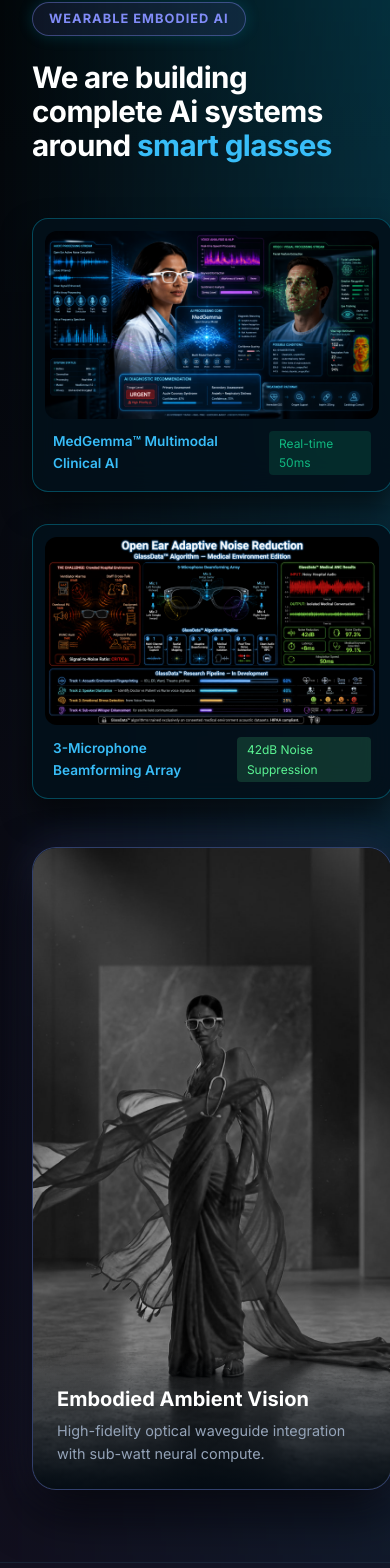
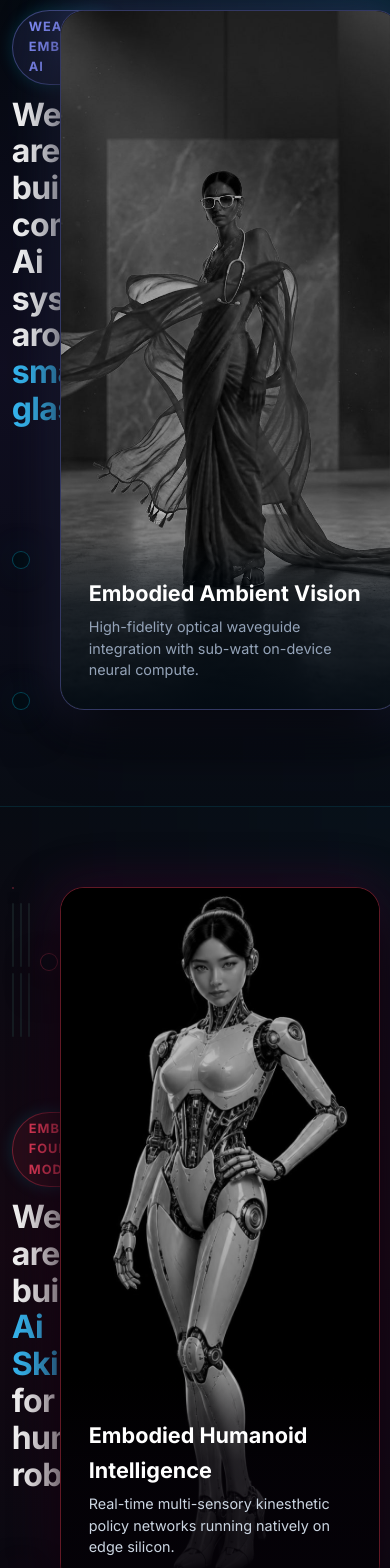
Before and after one commit to anjaliyadavks/GDWEBSITE, a React (Vite) app: page / in a window 390 px wide. Shown: the part 2402-3970 px from the top of the page. Built offline with nearby package versions, Linux system fonts and the light colour scheme.

Commit message:
fix: redesign HumanoidRobotics and SmartGlasses sections into widescreen cinematic presentation layout

```diff
--- a/src/components/HumanoidRobotics.jsx
+++ b/src/components/HumanoidRobotics.jsx
@@ -3,139 +3,151 @@ import { motion } from 'framer-motion';
 
 const HumanoidRobotics = () => {
   return (
-    <section className="section" id="robots" style={{ borderTop: '1px solid rgba(6,182,212,0.15)', background: 'linear-gradient(180deg, rgba(20,18,35,0.9) 0%, rgba(30,10,25,0.95) 100%)' }}>
-      <div className="container">
+    <section className="section" id="robots" style={{
+      borderTop: '1px solid rgba(6,182,212,0.15)',
+      background: 'linear-gradient(180deg, rgba(8,12,20,0.92) 0%, rgba(22,9,20,0.96) 50%, rgba(8,10,18,0.98) 100%)',
+      padding: '5rem 0 6rem',
+      position: 'relative',
+      overflow: 'hidden'
+    }}>
+      {/* Full-Width Cinematic Widescreen Container */}
+      <div style={{ width: '94%', maxWidth: '1680px', margin: '0 auto', position: 'relative', zIndex: 10 }}>
 
-        {/* Header from Slide 4 */}
-        <motion.div
-          initial={{ opacity: 0, y: 30 }}
-          whileInView={{ opacity: 1, y: 0 }}
-          viewport={{ once: true }}
-          transition={{ duration: 0.8 }}
-          style={{ textAlign: 'left', marginBottom: '3.5rem' }}
-        >
-          <div className="tag-pill" style={{ color: '#f43f5e', borderColor: 'rgba(244, 63, 94, 0.4)', background: 'rgba(244, 63, 94, 0.1)' }}>
-            EMBODIED FOUNDATION MODELS
-          </div>
-          <h2 className="h2" style={{ maxWidth: '950px', lineHeight: 1.15 }}>
-            We are building <span style={{ color: '#fb7185' }}>Ai Skills</span> for humanoid robots
-          </h2>
-        </motion.div>
-
-        {/* Multi-column Layout matching Slide 4 */}
-        <div style={{ display: 'grid', gridTemplateColumns: 'repeat(auto-fit, minmax(340px, 1fr))', gap: '3rem', alignItems: 'flex-start' }}>
+        {/* Main Grid: Left/Center Showcase (72%) vs Right Full-Height Robot Portrait (28%) */}
+        <div style={{ display: 'grid', gridTemplateColumns: 'minmax(0, 1.8fr) minmax(320px, 0.8fr)', gap: '3rem', alignItems: 'stretch' }}>
 
           {/* Left / Center Content Stack */}
-          <div style={{ display: 'flex', flexDirection: 'column', gap: '2.5rem' }}>
+          <div style={{ display: 'flex', flexDirection: 'column', justifyContent: 'space-between', gap: '2rem' }}>
 
-            {/* Top Grid: Musk News + Humanoid Robot Assembly Collage */}
-            <div style={{ display: 'grid', gridTemplateColumns: 'repeat(auto-fit, minmax(240px, 1fr))', gap: '1.5rem', alignItems: 'center' }}>
+            {/* Top Row: Musk & Robot News Collage (Left) + ASIN Platform Architecture (Right) */}
+            <div style={{ display: 'grid', gridTemplateColumns: 'minmax(0, 1fr) minmax(0, 1.35fr)', gap: '1.75rem', alignItems: 'center' }}>
 
-              {/* Musk Robots News */}
-              <div className="glass-card" style={{ padding: '0.5rem', borderRadius: '1rem', border: '1px solid rgba(244, 63, 94, 0.3)' }}>
+              {/* Left Top: Musk Article & Robot Action Sequence */}
+              <div style={{ display: 'flex', flexDirection: 'column', gap: '0.85rem' }}>
+                <div style={{
+                  borderRadius: '1rem',
+                  overflow: 'hidden',
+                  border: '1px solid rgba(244, 63, 94, 0.35)',
+                  boxShadow: '0 10px 30px rgba(0,0,0,0.7)',
+                  background: 'rgba(5, 12, 18, 0.8)'
+                }}>
                   <img
                     src="/assets/musk_robots.jpg"
                     alt="Musk: 1 Billion Robots Could Outproduce Humanity"
-                  style={{ width: '100%', height: 'auto', borderRadius: '0.75rem', display: 'block' }}
+                    style={{ width: '100%', height: 'auto', display: 'block' }}
                   />
                 </div>
 
-              {/* Robot Action Photos Mini-Grid */}
-              <div style={{ display: 'grid', gridTemplateColumns: 'repeat(3, 1fr)', gap: '0.5rem' }}>
+                {/* 6-Photo Robotic Movement Array */}
+                <div style={{ display: 'grid', gridTemplateColumns: 'repeat(3, 1fr)', gap: '0.4rem' }}>
                   {[1, 2, 3, 4, 5, 6].map(num => (
-                  <div key={num} className="glass-card" style={{ padding: '2px', borderRadius: '6px', overflow: 'hidden' }}>
+                    <div key={num} style={{
+                      borderRadius: '6px',
+                      overflow: 'hidden',
+                      border: '1px solid rgba(255,255,255,0.08)',
+                      background: '#020b10'
+                    }}>
                       <img
                         src={`/assets/robot_action_${num}.png`}
-                      alt={`Robot training ${num}`}
-                      style={{ width: '100%', height: '70px', objectFit: 'cover', borderRadius: '4px', display: 'block' }}
+                        alt={`Humanoid Kinematics ${num}`}
+                        style={{ width: '100%', height: '62px', objectFit: 'cover', display: 'block' }}
                       />
                     </div>
                   ))}
                 </div>
+              </div>
+
+              {/* Right Top: ASIN Platform (6 Multi-Domain Applications) */}
+              <div style={{
+                borderRadius: '1.25rem',
+                overflow: 'hidden',
+                border: '1px solid rgba(244, 63, 94, 0.35)',
+                boxShadow: '0 15px 35px rgba(0,0,0,0.7), 0 0 30px rgba(244, 63, 94, 0.12)',
+                background: 'rgba(5, 12, 18, 0.85)',
+                padding: '0.5rem'
+              }}>
+                <img
+                  src="/assets/asin_platform.png"
+                  alt="Glass Data - ASIN Platform Architecture"
+                  style={{ width: '100%', height: 'auto', borderRadius: '0.85rem', display: 'block' }}
+                />
+              </div>
 
             </div>
 
-            {/* ASIN Platform Diagram */}
-            <div className="glass-card" style={{ padding: '1rem', borderRadius: '1.25rem', border: '1px solid rgba(244, 63, 94, 0.3)' }}>
-              <div style={{ marginBottom: '0.75rem', display: 'flex', justifyContent: 'space-between', alignItems: 'center' }}>
-                <h3 style={{ fontSize: '1.15rem', fontWeight: 700, color: '#ffffff' }}>Glass Data - ASIN Platform</h3>
-                <span style={{ fontSize: '0.75rem', color: '#f43f5e', fontWeight: 600, background: 'rgba(244, 63, 94, 0.15)', padding: '0.2rem 0.6rem', borderRadius: '4px' }}>6 Core Verticals</span>
+            {/* Middle Section: Clean Presentation Headline matching Slide 4 */}
+            <div style={{ margin: '0.5rem 0' }}>
+              <div className="tag-pill" style={{ color: '#f43f5e', borderColor: 'rgba(244, 63, 94, 0.4)', background: 'rgba(244, 63, 94, 0.1)', marginBottom: '0.75rem' }}>
+                EMBODIED FOUNDATION MODELS
               </div>
-              <img
-                src="/assets/asin_platform.png"
-                alt="Glass Data ASIN Platform - Precision Factory, Elder Care, Cooking, Retail, Medical, Security"
-                style={{ width: '100%', height: 'auto', borderRadius: '0.75rem', display: 'block' }}
-              />
+              <h2 className="h2" style={{ fontSize: 'clamp(2rem, 3.2vw, 3.25rem)', lineHeight: 1.15, color: '#ffffff' }}>
+                We are building <span style={{ color: '#38bdf8' }}>Ai Skills</span> for humanoid robots
+              </h2>
             </div>
 
-            {/* ASIN Skill Libraries - Exact Stepped Cascading Format from Slide 4 */}
-            <div style={{ display: 'flex', flexDirection: 'column', gap: '1rem' }}>
-              <div style={{ display: 'flex', justifyContent: 'space-between', alignItems: 'center' }}>
-                <h4 style={{ fontSize: '1rem', fontWeight: 700, color: '#fb7185', textTransform: 'uppercase', letterSpacing: '0.08em' }}>
-                  ASIN Skill Training Libraries
-                </h4>
-                <span style={{ fontSize: '0.75rem', color: '#94a3b8', background: 'rgba(255, 255, 255, 0.06)', padding: '0.2rem 0.6rem', borderRadius: '4px' }}>
-                  Stepped Multi-Domain Hierarchy
-                </span>
-              </div>
-
-              <div className="glass-card" style={{
-                padding: '0.75rem',
+            {/* Bottom Row: Exact Stepped Cascading Stack from Slide 4 */}
+            <div style={{
               borderRadius: '1.25rem',
+              overflow: 'hidden',
               border: '1px solid rgba(244, 63, 94, 0.35)',
-                boxShadow: '0 15px 40px rgba(0,0,0,0.8), 0 0 35px rgba(244, 63, 94, 0.15)',
-                overflow: 'hidden'
+              boxShadow: '0 20px 50px rgba(0,0,0,0.8), 0 0 35px rgba(244, 63, 94, 0.15)',
+              background: 'rgba(4, 10, 16, 0.9)',
+              padding: '0.5rem'
             }}>
               <img
                 src="/assets/asin_skills_cascading_hd.png"
-                  alt="Glass Data - ASIN Skill Library, Electronics, and Fruits & Vegetables Stepped Cascading Stack"
+                alt="Glass Data - ASIN Skill Training Datasets Stepped Cascade"
                 style={{
                   width: '100%',
                   height: 'auto',
                   borderRadius: '0.85rem',
                   display: 'block',
-                    transition: 'transform 0.4s ease'
+                  transition: 'transform 0.35s ease'
                 }}
-                  onMouseEnter={(e) => e.currentTarget.style.transform = 'scale(1.02)'}
+                onMouseEnter={(e) => e.currentTarget.style.transform = 'scale(1.012)'}
                 onMouseLeave={(e) => e.currentTarget.style.transform = 'scale(1)'}
               />
-              </div>
             </div>
 
           </div>
 
-          {/* Right Column: Full Cybernetic Android Portrait from Slide 4 */}
-          <motion.div
-            initial={{ opacity: 0, x: 30 }}
-            whileInView={{ opacity: 1, x: 0 }}
-            viewport={{ once: true }}
-            transition={{ duration: 0.8 }}
-            style={{ display: 'flex', justifyContent: 'center', position: 'sticky', top: '6rem' }}
-          >
-            <div className="glass-card" style={{
+          {/* Right Column: Full-Height Android Robot Portrait */}
+          <div style={{ display: 'flex', flexDirection: 'column' }}>
+            <div style={{
+              height: '100%',
+              minHeight: '700px',
+              borderRadius: '1.5rem',
               overflow: 'hidden',
-              borderRadius: '1.5rem',
-              border: '1px solid rgba(244, 63, 94, 0.35)',
-              boxShadow: '0 20px 50px rgba(0,0,0,0.9), 0 0 40px rgba(89, 9, 71, 0.4)',
+              border: '1px solid rgba(244, 63, 94, 0.4)',
+              boxShadow: '0 25px 60px rgba(0,0,0,0.9), 0 0 50px rgba(89, 9, 71, 0.45)',
               position: 'relative',
-              maxWidth: '460px',
-              width: '100%'
+              background: '#000000'
             }}>
               <img
                 src="/assets/robot_portrait.jpg"
-                alt="Humanoid Robot ASIN Portrait"
-                style={{ width: '100%', height: 'auto', display: 'block' }}
+                alt="Humanoid Cybernetic Android Portrait"
+                style={{
+                  width: '100%',
+                  height: '100%',
+                  objectFit: 'cover',
+                  objectPosition: 'center top',
+                  display: 'block'
+                }}
               />
               <div style={{
                 position: 'absolute', bottom: 0, left: 0, right: 0,
-                padding: '2.5rem 1.5rem 1.5rem',
-                background: 'linear-gradient(to top, rgba(15,2,10,0.95), transparent)'
+                padding: '2.5rem 1.75rem 1.75rem',
+                background: 'linear-gradient(to top, rgba(5,2,8,0.95) 0%, rgba(5,2,8,0.7) 60%, transparent 100%)'
               }}>
-                <h4 style={{ color: '#ffffff', fontSize: '1.3rem', fontWeight: 700, marginBottom: '0.25rem' }}>Embodied Humanoid Intelligence</h4>
-                <p style={{ color: '#cbd5e1', fontSize: '0.9rem' }}>Full-body kinesthetic policy networks running locally on low-latency neural silicon.</p>
+                <h4 style={{ color: '#ffffff', fontSize: '1.35rem', fontWeight: 700, marginBottom: '0.35rem' }}>
+                  Embodied Humanoid Intelligence
+                </h4>
+                <p style={{ color: '#cbd5e1', fontSize: '0.9rem', lineHeight: 1.5 }}>
+                  Real-time multi-sensory kinesthetic policy networks running natively on edge silicon.
+                </p>
               </div>
             </div>
-          </motion.div>
+          </div>
 
         </div>
 
--- a/src/components/SmartGlasses.jsx
+++ b/src/components/SmartGlasses.jsx
@@ -3,97 +3,103 @@ import { motion } from 'framer-motion';
 
 const SmartGlasses = () => {
   return (
-    <section className="section" id="glasses" style={{ borderTop: '1px solid rgba(6,182,212,0.15)', background: 'linear-gradient(180deg, rgba(2,14,20,0.4) 0%, rgba(20,18,35,0.85) 100%)' }}>
-      <div className="container">
+    <section className="section" id="glasses" style={{
+      borderTop: '1px solid rgba(6,182,212,0.15)',
+      background: 'linear-gradient(180deg, rgba(4,14,22,0.6) 0%, rgba(18,16,36,0.92) 50%, rgba(8,12,20,0.98) 100%)',
+      padding: '5rem 0 6rem',
+      position: 'relative',
+      overflow: 'hidden'
+    }}>
+      {/* Full-Width Cinematic Widescreen Container */}
+      <div style={{ width: '94%', maxWidth: '1680px', margin: '0 auto', position: 'relative', zIndex: 10 }}>
 
-        {/* Header from Slide 3 */}
-        <motion.div
-          initial={{ opacity: 0, y: 30 }}
-          whileInView={{ opacity: 1, y: 0 }}
-          viewport={{ once: true }}
-          transition={{ duration: 0.8 }}
-          style={{ textAlign: 'left', marginBottom: '3.5rem' }}
-        >
-          <div className="tag-pill" style={{ color: '#818cf8', borderColor: 'rgba(129, 140, 248, 0.4)', background: 'rgba(129, 140, 248, 0.1)' }}>
-            WEARABLE EMBODIED AI
-          </div>
-          <h2 className="h2" style={{ maxWidth: '900px', lineHeight: 1.15 }}>
-            We are building complete Ai systems around <span style={{ color: '#38bdf8' }}>smart glasses</span>
-          </h2>
-        </motion.div>
+        {/* Main Grid: Left/Center Content (68%) vs Right High-Fashion Model (32%) */}
+        <div style={{ display: 'grid', gridTemplateColumns: 'minmax(0, 1.8fr) minmax(340px, 1fr)', gap: '3rem', alignItems: 'stretch' }}>
 
-        {/* Main Content Layout matching Slide 3 */}
-        <div style={{ display: 'grid', gridTemplateColumns: 'repeat(auto-fit, minmax(360px, 1fr))', gap: '3rem', alignItems: 'center' }}>
+          {/* Left Column: Headline and Technical HUD / Schematic Stack */}
+          <div style={{ display: 'flex', flexDirection: 'column', justifyContent: 'space-between', gap: '2rem' }}>
 
-          {/* Left Column: The 2 High-Tech HUD & Schematic Panels */}
-          <motion.div
-            initial={{ opacity: 0, x: -30 }}
-            whileInView={{ opacity: 1, x: 0 }}
-            viewport={{ once: true }}
-            transition={{ duration: 0.8 }}
-            style={{ display: 'flex', flexDirection: 'column', gap: '2rem' }}
-          >
+            {/* Header matching Slide 3 */}
+            <div>
+              <div className="tag-pill" style={{ color: '#818cf8', borderColor: 'rgba(129, 140, 248, 0.4)', background: 'rgba(129, 140, 248, 0.1)', marginBottom: '0.75rem' }}>
+                WEARABLE EMBODIED AI
+              </div>
+              <h2 className="h2" style={{ fontSize: 'clamp(2rem, 3.2vw, 3.25rem)', lineHeight: 1.15, color: '#ffffff' }}>
+                We are building complete Ai systems around <span style={{ color: '#38bdf8' }}>smart glasses</span>
+              </h2>
+            </div>
 
-            {/* AI Triage System UI Card */}
-            <div className="glass-card" style={{ padding: '0.75rem', borderRadius: '1rem', border: '1px solid rgba(6, 182, 212, 0.35)', background: 'rgba(3, 16, 26, 0.9)' }}>
+            {/* AI Triage System Dark - Facial Recognition & MedGemma Diagnostic HUD */}
+            <div style={{
+              borderRadius: '1.25rem',
+              overflow: 'hidden',
+              border: '1px solid rgba(6, 182, 212, 0.35)',
+              boxShadow: '0 15px 40px rgba(0,0,0,0.8), 0 0 35px rgba(6, 182, 212, 0.15)',
+              background: 'rgba(3, 14, 22, 0.9)',
+              padding: '0.5rem'
+            }}>
               <img
                 src="/assets/glasses_ai_triage.png"
-                alt="AI Triage System Dark - Facial Recognition & MedGemma"
-                style={{ width: '100%', height: 'auto', borderRadius: '0.75rem', display: 'block' }}
+                alt="AI Triage System Dark - Facial Recognition and MedGemma"
+                style={{ width: '100%', height: 'auto', borderRadius: '0.85rem', display: 'block' }}
               />
-              <div style={{ padding: '0.75rem 0.5rem 0.25rem', display: 'flex', justifyContent: 'space-between', alignItems: 'center' }}>
-                <span style={{ fontSize: '0.85rem', fontWeight: 600, color: '#38bdf8' }}>MedGemma™ Multimodal Clinical AI</span>
-                <span style={{ fontSize: '0.75rem', color: '#10b981', background: 'rgba(16, 185, 129, 0.15)', padding: '0.2rem 0.6rem', borderRadius: '4px' }}>Real-time 50ms</span>
-              </div>
             </div>
 
-            {/* ANC Technology Schematic Card */}
-            <div className="glass-card" style={{ padding: '0.75rem', borderRadius: '1rem', border: '1px solid rgba(6, 182, 212, 0.35)', background: 'rgba(3, 16, 26, 0.9)' }}>
+            {/* ANC Technology - 3-Microphone Beamforming Array Schematic */}
+            <div style={{
+              borderRadius: '1.25rem',
+              overflow: 'hidden',
+              border: '1px solid rgba(6, 182, 212, 0.35)',
+              boxShadow: '0 15px 40px rgba(0,0,0,0.8), 0 0 35px rgba(6, 182, 212, 0.15)',
+              background: 'rgba(3, 14, 22, 0.9)',
+              padding: '0.5rem'
+            }}>
               <img
                 src="/assets/glasses_anc_tech.png"
-                alt="ANC Technology - 3-Microphone Beamforming Array"
-                style={{ width: '100%', height: 'auto', borderRadius: '0.75rem', display: 'block' }}
+                alt="ANC Technology - 3-Microphone Beamforming Array and Medical Audio Pipeline"
+                style={{ width: '100%', height: 'auto', borderRadius: '0.85rem', display: 'block' }}
               />
-              <div style={{ padding: '0.75rem 0.5rem 0.25rem', display: 'flex', justifyContent: 'space-between', alignItems: 'center' }}>
-                <span style={{ fontSize: '0.85rem', fontWeight: 600, color: '#38bdf8' }}>3-Microphone Beamforming Array</span>
-                <span style={{ fontSize: '0.75rem', color: '#5af493', background: 'rgba(90, 244, 147, 0.15)', padding: '0.2rem 0.6rem', borderRadius: '4px' }}>42dB Noise Suppression</span>
-              </div>
             </div>
 
-          </motion.div>
+          </div>
 
-          {/* Right Column: The Fashion Model Wearing Smart Glasses */}
-          <motion.div
-            initial={{ opacity: 0, x: 30 }}
-            whileInView={{ opacity: 1, x: 0 }}
-            viewport={{ once: true }}
-            transition={{ duration: 0.8 }}
-            style={{ display: 'flex', justifyContent: 'center', alignItems: 'center' }}
-          >
-            <div className="glass-card" style={{
+          {/* Right Column: Full-Height Fashion Model Wearing Smart Glasses */}
+          <div style={{ display: 'flex', flexDirection: 'column' }}>
+            <div style={{
+              height: '100%',
+              minHeight: '700px',
+              borderRadius: '1.5rem',
               overflow: 'hidden',
-              borderRadius: '1.5rem',
-              border: '1px solid rgba(129, 140, 248, 0.35)',
-              boxShadow: '0 20px 50px rgba(0,0,0,0.8), 0 0 40px rgba(120, 126, 231, 0.2)',
+              border: '1px solid rgba(129, 140, 248, 0.4)',
+              boxShadow: '0 25px 60px rgba(0,0,0,0.9), 0 0 45px rgba(120, 126, 231, 0.35)',
               position: 'relative',
-              maxWidth: '480px',
-              width: '100%'
+              background: '#000000'
             }}>
               <img
                 src="/assets/glasses_model.jpg"
-                alt="Glass Data Smart Glasses Wearer"
-                style={{ width: '100%', height: 'auto', display: 'block' }}
+                alt="Glass Data Smart Glasses Model"
+                style={{
+                  width: '100%',
+                  height: '100%',
+                  objectFit: 'cover',
+                  objectPosition: 'center top',
+                  display: 'block'
+                }}
               />
               <div style={{
                 position: 'absolute', bottom: 0, left: 0, right: 0,
-                padding: '2rem 1.5rem 1.5rem',
-                background: 'linear-gradient(to top, rgba(2,10,18,0.95), transparent)'
+                padding: '2.5rem 1.75rem 1.75rem',
+                background: 'linear-gradient(to top, rgba(2,10,18,0.95) 0%, rgba(2,10,18,0.7) 60%, transparent 100%)'
               }}>
-                <h4 style={{ color: '#ffffff', fontSize: '1.25rem', fontWeight: 700, marginBottom: '0.25rem' }}>Embodied Ambient Vision</h4>
-                <p style={{ color: '#94a3b8', fontSize: '0.9rem' }}>High-fidelity optical waveguide integration with sub-watt neural compute.</p>
+                <h4 style={{ color: '#ffffff', fontSize: '1.35rem', fontWeight: 700, marginBottom: '0.35rem' }}>
+                  Embodied Ambient Vision
+                </h4>
+                <p style={{ color: '#94a3b8', fontSize: '0.9rem', lineHeight: 1.5 }}>
+                  High-fidelity optical waveguide integration with sub-watt on-device neural compute.
+                </p>
               </div>
             </div>
-          </motion.div>
+          </div>
 
         </div>
 
```
Lines whose indentation alone changed are shown as unchanged.
